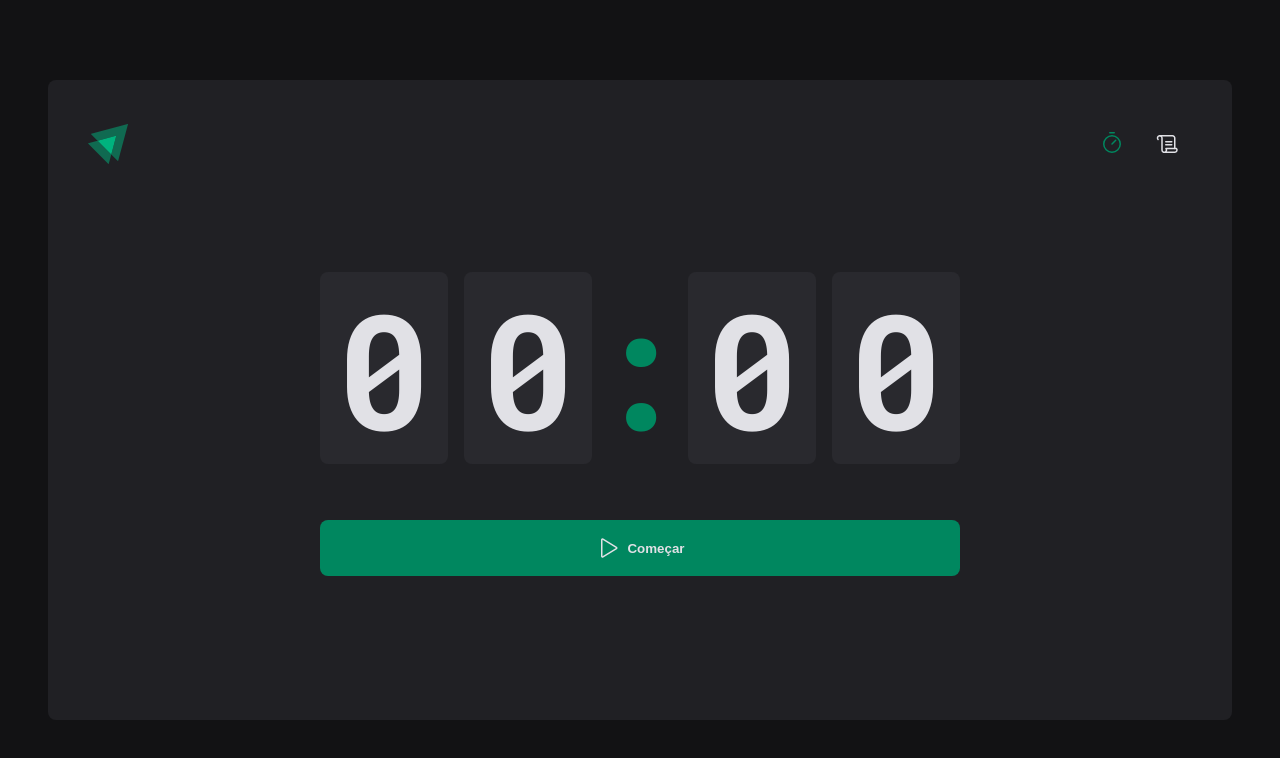
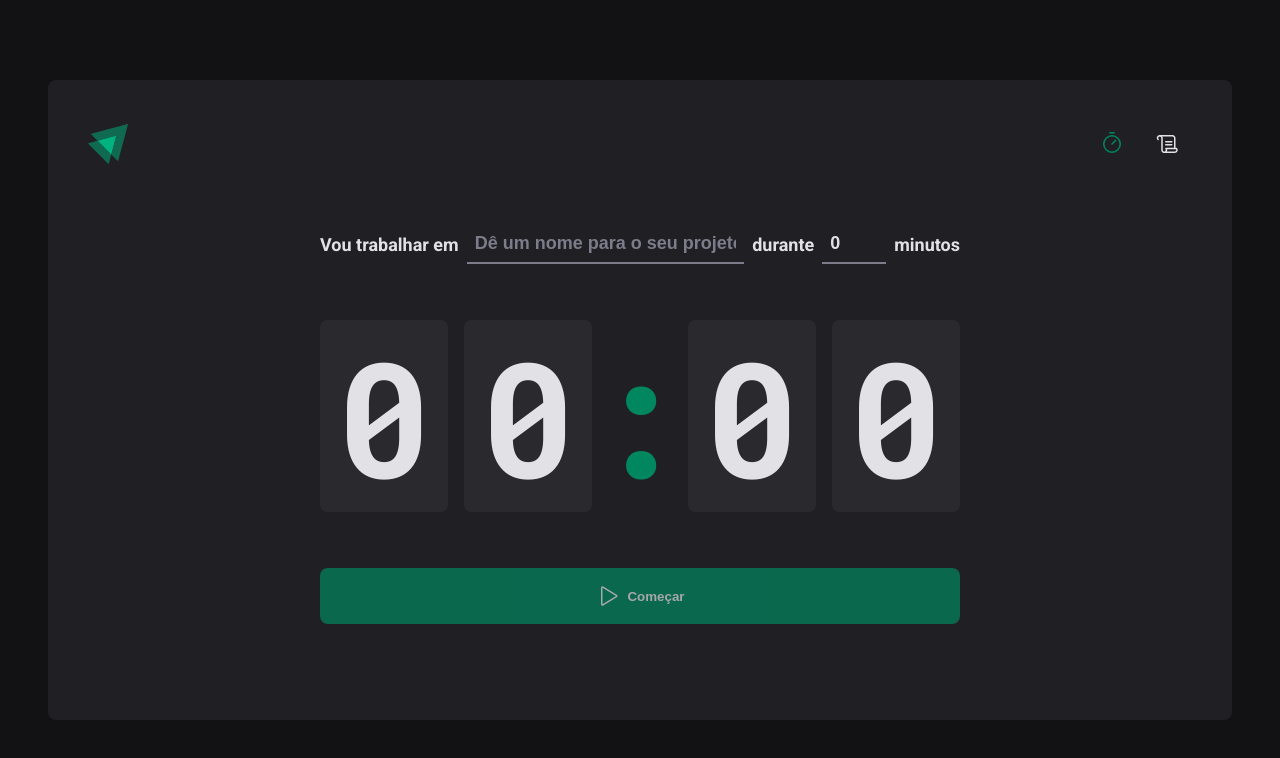
Before and after one commit to alecastrovisk/ignite-timer, a React (Vite) app: page / in a window 1280 px wide. Shown: the top 758 px of the page. Built offline with nearby package versions, Linux system fonts and the light colour scheme.

Commit message:
Contexto do Formulário

```diff
--- a/src/pages/Home/components/CountDown/index.tsx
+++ b/src/pages/Home/components/CountDown/index.tsx
@@ -4,9 +4,12 @@
 import { CountdownContainer, Separator } from './styles'
 
 export function CountDown() {
-  const { activeCycle, markCurrentCycleAsFinished } = useContext(CycleContext)
-
-  const [amountSecondsPassed, setAmountSecondsPassed] = useState(0)
+  const {
+    activeCycle,
+    markCurrentCycleAsFinished,
+    amountSecondsPassed,
+    setSecondsPassed,
+  } = useContext(CycleContext)
 
   const totalSeconds = activeCycle ? activeCycle.minutesAmount * 60 : 0
 
@@ -22,10 +25,10 @@
 
         if (secondsDifference >= totalSeconds) {
           markCurrentCycleAsFinished()
-          setAmountSecondsPassed(totalSeconds)
+          setSecondsPassed(totalSeconds)
           clearInterval(interval)
         } else {
-          setAmountSecondsPassed(secondsDifference)
+          setSecondsPassed(secondsDifference)
         }
       }, 1000)
     }
@@ -33,7 +36,7 @@
     return () => {
       clearInterval(interval)
     }
-  }, [activeCycle, totalSeconds, markCurrentCycleAsFinished])
+  }, [activeCycle, totalSeconds, markCurrentCycleAsFinished, setSecondsPassed])
 
   const currentSeconds = activeCycle ? totalSeconds - amountSecondsPassed : 0
 
--- a/src/pages/Home/components/NewCycleForm/index.tsx
+++ b/src/pages/Home/components/NewCycleForm/index.tsx
@@ -1,23 +1,11 @@
 import { FormContainer, MinutesAmountInput, TaskInput } from './styles'
-import * as zod from 'zod'
-import { useForm } from 'react-hook-form'
-import { zodResolver } from '@hookform/resolvers/zod'
-
-const newCycleFormValidationSchema = zod.object({
-  task: zod.string().min(1, 'Informe a tarefa'),
-  minutesAmount: zod.number().min(1).max(60),
-})
-
-type NewCycleFormData = zod.infer<typeof newCycleFormValidationSchema>
+import { useContext } from 'react'
+import { CycleContext } from '../..'
+import { useFormContext } from 'react-hook-form'
 
 export function NewCycleForm() {
-  const { register, handleSubmit, watch, reset } = useForm<NewCycleFormData>({
-    resolver: zodResolver(newCycleFormValidationSchema),
-    defaultValues: {
-      task: '',
-      minutesAmount: 0,
-    },
-  })
+  const { activeCycle } = useContext(CycleContext)
+  const { register } = useFormContext()
 
   return (
     <FormContainer>
--- a/src/pages/Home/index.tsx
+++ b/src/pages/Home/index.tsx
@@ -1,5 +1,8 @@
-import { createContext, useEffect, useState } from 'react'
+import { createContext, useState } from 'react'
 import { Play, HandPalm } from 'phosphor-react'
+import * as zod from 'zod'
+import { FormProvider, useForm } from 'react-hook-form'
+import { zodResolver } from '@hookform/resolvers/zod'
 // import { differenceInSeconds } from 'date-fns'
 
 import {
@@ -23,16 +26,40 @@
 interface CyclesContextType {
   activeCycle: Cycle | undefined
   activeCycleId: string | null
+  amountSecondsPassed: number
   markCurrentCycleAsFinished: () => void
+  setSecondsPassed: (seconds: number) => void
 }
 
 export const CycleContext = createContext({} as CyclesContextType)
 
+const newCycleFormValidationSchema = zod.object({
+  task: zod.string().min(1, 'Informe a tarefa'),
+  minutesAmount: zod.number().min(1).max(60),
+})
+
+type NewCycleFormData = zod.infer<typeof newCycleFormValidationSchema>
+
 export function Home() {
   const [cycles, setCycles] = useState<Cycle[]>([])
   const [activeCycleId, setActiveCycleId] = useState<string | null>(null)
+  const [amountSecondsPassed, setAmountSecondsPassed] = useState(0)
+
+  const newCycleForm = useForm<NewCycleFormData>({
+    resolver: zodResolver(newCycleFormValidationSchema),
+    defaultValues: {
+      task: '',
+      minutesAmount: 0,
+    },
+  })
+
+  const { handleSubmit, watch, reset } = newCycleForm
 
   const activeCycle = cycles.find((cycle) => cycle.id === activeCycleId)
+
+  function setSecondsPassed(seconds: number) {
+    setAmountSecondsPassed(seconds)
+  }
 
   function markCurrentCycleAsFinished() {
     setCycles((state) =>
@@ -46,21 +73,21 @@
     )
   }
 
-  // function handleCreateNewCycle(data: NewCycleFormData) {
-  //   const id = String(new Date().getTime())
-  //   const newCycle: Cycle = {
-  //     id,
-  //     task: data.task,
-  //     minutesAmount: data.minutesAmount,
-  //     startDate: new Date(),
-  //   }
+  function handleCreateNewCycle(data: NewCycleFormData) {
+    const id = String(new Date().getTime())
+    const newCycle: Cycle = {
+      id,
+      task: data.task,
+      minutesAmount: data.minutesAmount,
+      startDate: new Date(),
+    }
 
-  //   setCycles((state) => [...state, newCycle])
-  //   setActiveCycleId(id)
-  //   setAmountSecondsPassed(0)
+    setCycles((state) => [...state, newCycle])
+    setActiveCycleId(id)
+    setAmountSecondsPassed(0)
 
-  //   reset()
-  // }
+    reset()
+  }
 
   function handleInterruptCycle() {
     setCycles((state) =>
@@ -76,16 +103,24 @@
   }
   // console.log(formState.errors)
 
-  // const task = watch('task')
-  // const isSubmitDisabled = !task
+  const task = watch('task')
+  const isSubmitDisabled = !task
 
   return (
     <HomeContainer>
-      <form action="" /* onSubmit={handleSubmit(handleCreateNewCycle)} */>
+      <form action="" onSubmit={handleSubmit(handleCreateNewCycle)}>
         <CycleContext.Provider
-          value={{ activeCycle, activeCycleId, markCurrentCycleAsFinished }}
+          value={{
+            activeCycle,
+            activeCycleId,
+            markCurrentCycleAsFinished,
+            amountSecondsPassed,
+            setSecondsPassed,
+          }}
         >
-          {/* <NewCycleForm /> */}
+          <FormProvider {...newCycleForm}>
+            <NewCycleForm />
+          </FormProvider>
 
           <CountDown />
         </CycleContext.Provider>
@@ -96,7 +131,7 @@
             Interromper
           </StopCountdownButton>
         ) : (
-          <StartCountdownButton type="submit" /* disabled={isSubmitDisabled} */>
+          <StartCountdownButton type="submit" disabled={isSubmitDisabled}>
             <Play size={24} />
             Começar
           </StartCountdownButton>
```
